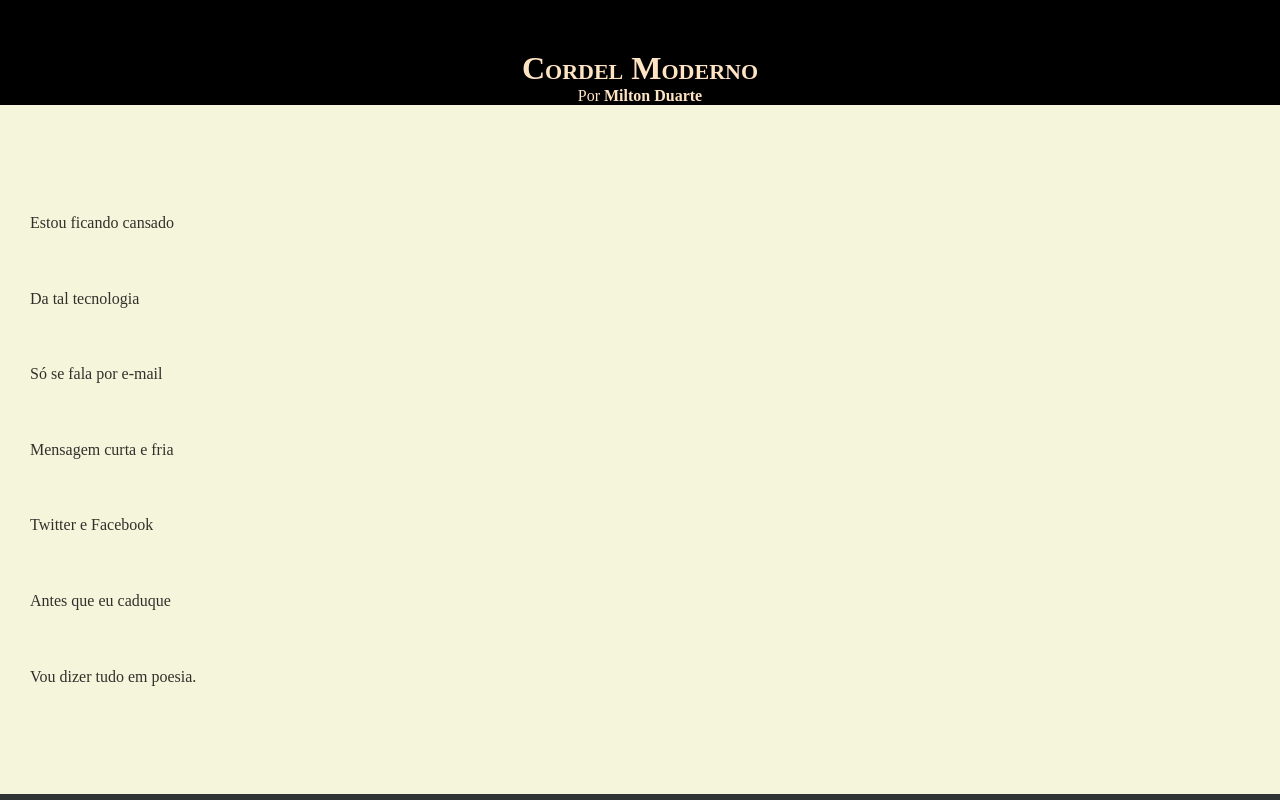
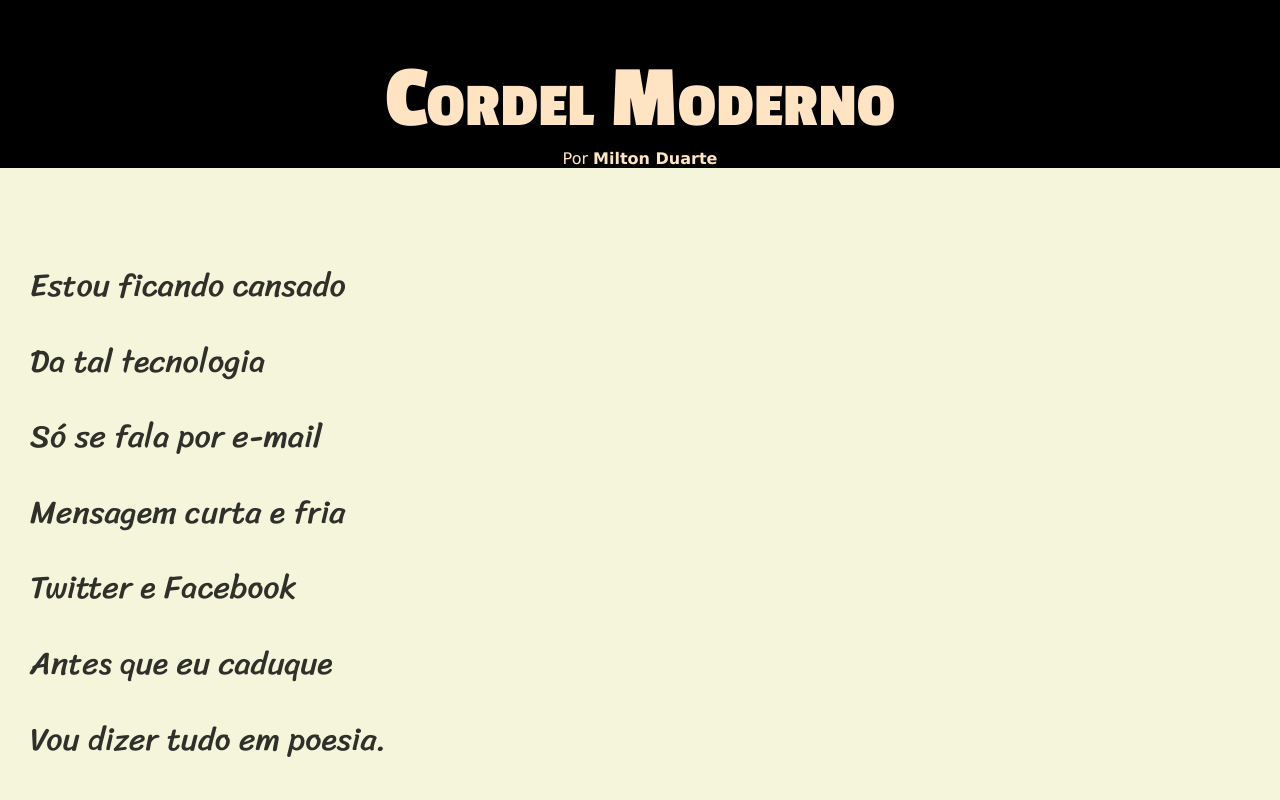
Before and after one commit to jainesilbarbosa/Estudos-ex22, a plain HTML site: page Desafio cordel/index.html in a window 1280 px wide. Shown: the top 800 px of the page. Drawn offline with Linux system fonts and the light colour scheme.

Commit message:
Atualização
alterei fontes e tamanho

```diff
--- a/Desafio cordel/estilo/style.css
+++ b/Desafio cordel/estilo/style.css
@@ -1,4 +1,14 @@
 @charset "UTF-8";
+
+@import url('https://fonts.googleapis.com/css2?family=Passion+One:wght@400;700;900&family=Sriracha&display=swap');
+
+@import url('https://fonts.googleapis.com/css2?family=Sriracha&display=swap');
+
+:root {
+    --fonte1: verdana, geneva, tahoma, sans-serif;
+    --fonte2: 'passion one', cursive;
+    --fonte3: 'sriracha', cursive;
+}
 
 * {
     margin: 0px;
@@ -8,6 +18,7 @@
 html, body {
  min-height: 100vh;
  background-color: darkgray;
+ font-family: var(--fonte1);
 }
 
 header {
@@ -19,6 +30,8 @@ header {
 header > h1 {
    padding-top: 50px;
    font-variant: small-caps;
+   font-family: var(--fonte2);
+   font-size: 7vw;
 }
 
 header > p {
@@ -40,11 +53,13 @@ section {
     padding-bottom: 10vh;
     line-height: 2cm;
     padding-left: 30px;
+    font-family: var(--fonte3);
+    font-size: 2em;
 
 }
 
 section.imagem > p {
-    width: 400px;
+    display: inline-block;
     background-color: rgb(0, 0, 0);
 }
 
```
